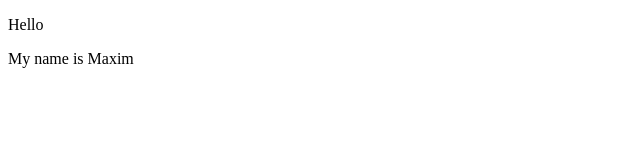
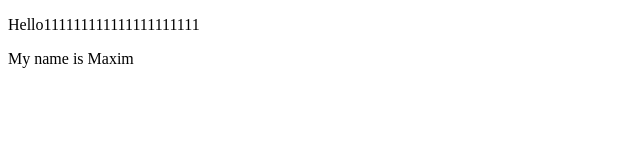
Before and after one commit to Bykov-Max/newReposite, a plain HTML site: page 1.html in a window 1280 px wide. Shown: the whole page, without its empty margins (0-640 px from the left). Drawn offline with Linux system fonts and the light colour scheme.

Commit message:
Update 1.html

```diff
--- a/1.html
+++ b/1.html
@@ -5,7 +5,7 @@
     <title>Title</title>
 </head>
 <body>
-    <p>Hello</p>
+    <p>Hello111111111111111111111</p>
     <p>My name is Maxim</p>
 </body>
 </html>
```
